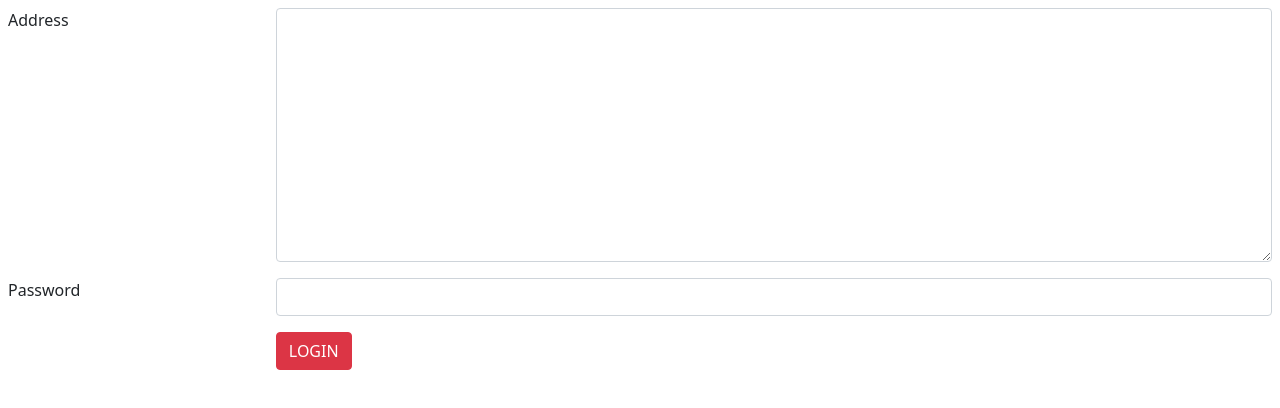
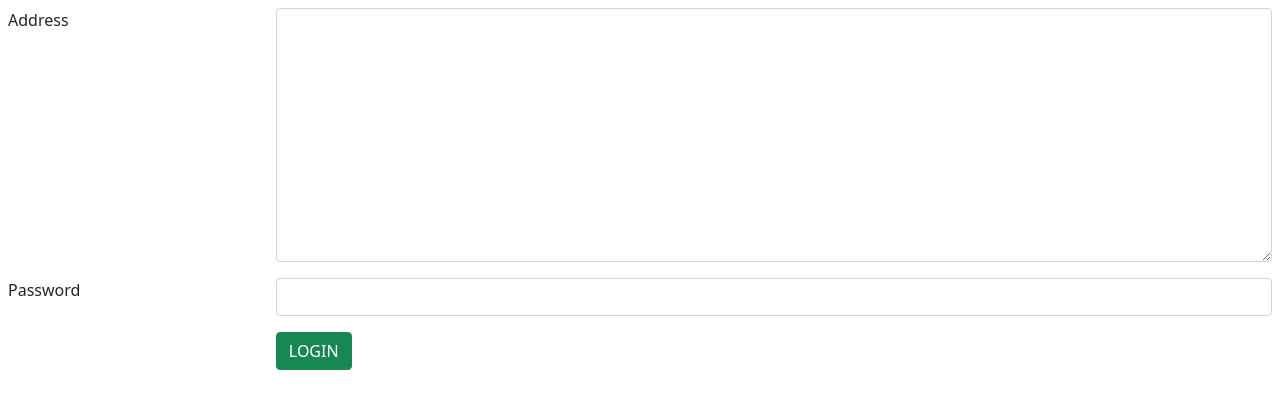
Before and after one commit to anishpdm/PGM-College-HTML-CSS-Class, a plain HTML site: page index.html in a window 1280 px wide. Drawn offline with nearby package versions, Linux system fonts and the light colour scheme.

Commit message:
button colour changed

```diff
--- a/index.html
+++ b/index.html
@@ -20,7 +20,7 @@
      </tr>
      <tr>
          <td></td>
-         <td> <button class="btn btn-danger">LOGIN </button> </td>
+         <td> <button class="btn btn-success">LOGIN </button> </td>
      </tr>
  </table>
 
```
